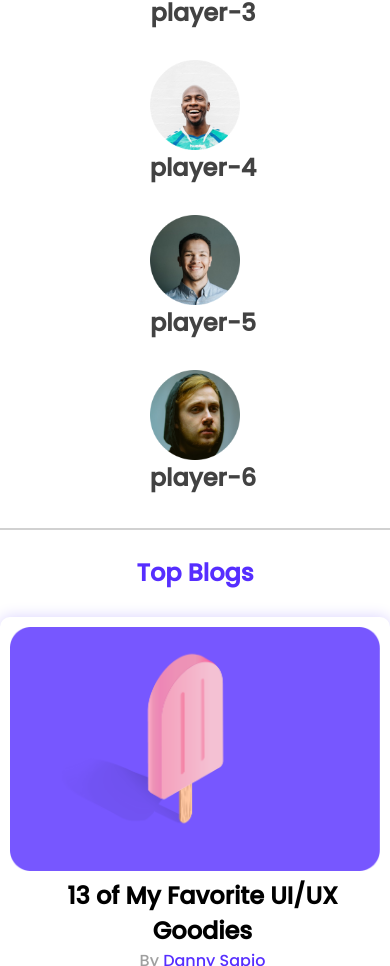
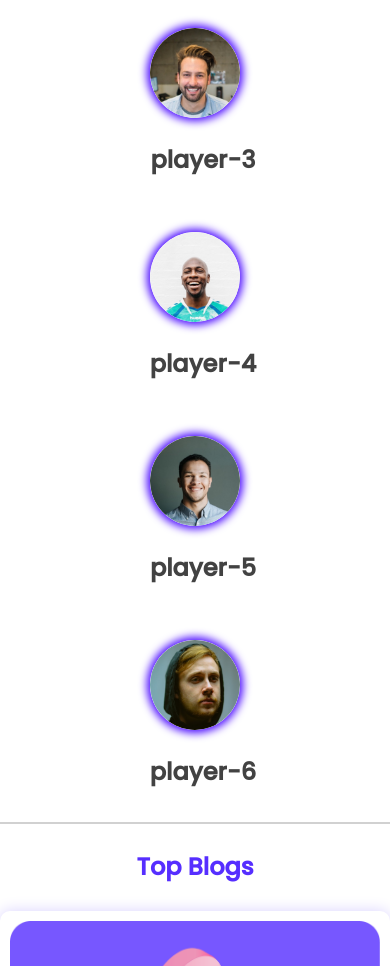
Before and after one commit to ShowrovChy/Leader-Board-CSS, a plain HTML site: page index.html in a window 390 px wide. Shown: the part 1034-2000 px from the top of the page. Drawn offline with Linux system fonts and the light colour scheme.

Commit message:
player height fixed

```diff
--- a/styles/style.css
+++ b/styles/style.css
@@ -34,6 +34,8 @@ hr{
      header{
 
         width:100%;
+        background-color:  #562EFF;
+
 
     }
     .navbar{
@@ -45,7 +47,6 @@ hr{
         box-sizing: border-box;
         padding:10px;
         margin-bottom: 20px;
-        background-color:  #562EFF;
 
     }
 
@@ -84,6 +85,7 @@ main{
     width:1000px;
     padding:32px;
     margin-bottom: 21px;
+    border-radius: 10px;
 }
 .container .section-name{
     color: #562EFF;
@@ -105,6 +107,8 @@ main{
 .player img{
     width: 56px;
     height: 56px;
+    border-radius: 50%;
+    box-shadow: 0 0 9px 3px  #4603ff;
 }
 .player-name{
     margin-left: 16px;
@@ -268,6 +272,9 @@ footer>p{
     text-align: center;
     margin-top: 20px;
     }
+    .player{
+        margin-top: 25px;
+    }
     .player img{
         width: 90px;
         height: 90px;
@@ -275,6 +282,9 @@ footer>p{
     .player .player-name{
         font-size: 1.5em;
         color:#424242;
+    }
+    .player h3{
+        margin-top: 24px;
     }
 
     .blogs{
@@ -294,6 +304,11 @@ footer>p{
 
     .blog-info{
         text-align: center;
+        margin-top:20px;
+    }
+    .blog-info p{
+        margin-top:15px;
+
     }
     .courses{
         display: flex;
@@ -308,6 +323,9 @@ footer>p{
     .courses img{
         width:100%;
         height:auto;
+    }
+    .course-details{
+        margin-top: 20px;
     }
     footer{
         width: 100%;
```
